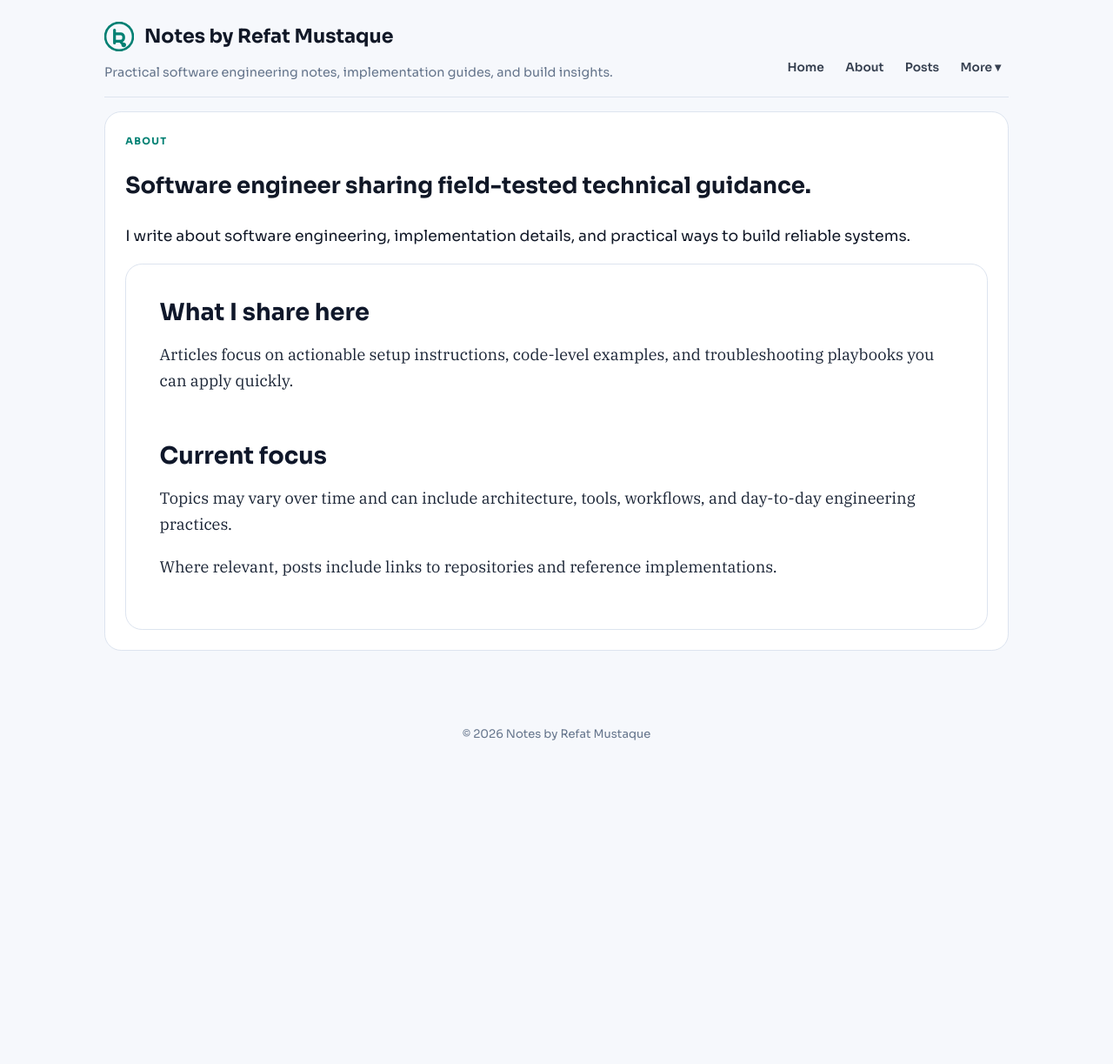
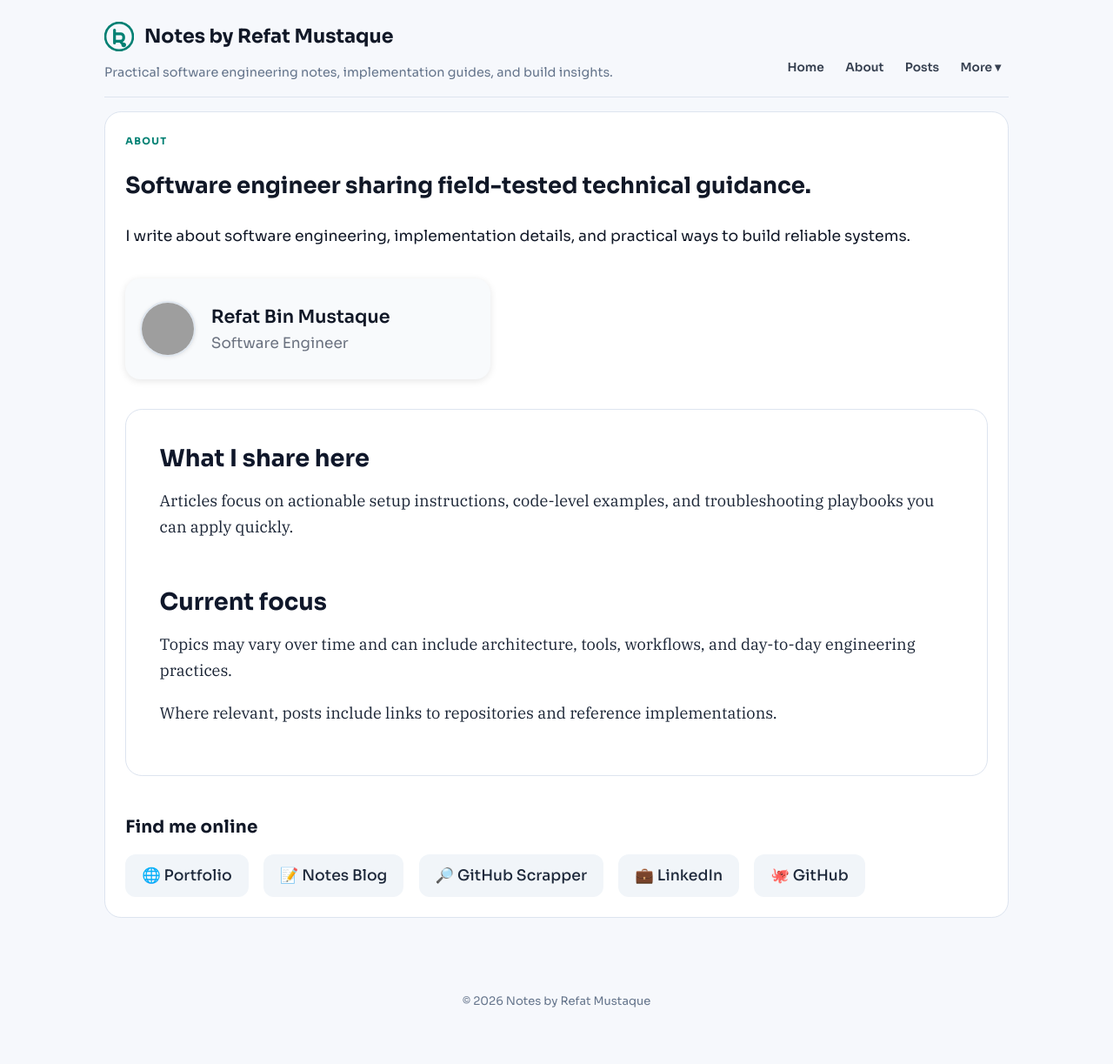
Before and after one commit to RefatMustaque/Pages, a Jekyll site: the page built from about.md, in a window 1280 px wide. Shown: the whole page at 87% size. Built offline with Jekyll 4.4.1, drawn with Linux system fonts in a browser that asks for light colours; before the commit the page ends 916 px from its top, so only the background shows below that; grey boxes are pictures that could not be loaded.

Commit message:
feat: Enhance About page with author details and online links

```diff
--- a/about.md
+++ b/about.md
@@ -3,6 +3,7 @@ layout: default
 title: About
 permalink: /about/
 ---
+
 
 
 <section class="hero">
@@ -12,6 +13,15 @@ permalink: /about/
     I write about software engineering, implementation details,
     and practical ways to build reliable systems.
   </p>
+  <div class="author-card" style="margin:2em 0 2em 0;padding:1.5em 1em;background:#f8fafc;border-radius:1em;box-shadow:0 2px 8px 0 #e6e6e6;max-width:420px;">
+    <div style="display:flex;align-items:center;gap:1em;">
+      <img src="https://avatars.githubusercontent.com/u/1025589?v=4" alt="Refat Bin Mustaque avatar" style="width:64px;height:64px;border-radius:50%;border:2px solid #e0e7ef;box-shadow:0 1px 4px #e6e6e6;">
+      <div>
+        <div style="font-size:1.2em;font-weight:600;">Refat Bin Mustaque</div>
+        <div style="font-size:0.98em;color:#6b7280;">Software Engineer</div>
+      </div>
+    </div>
+  </div>
 </section>
 
 <section class="prose">
@@ -31,3 +41,14 @@ permalink: /about/
     Where relevant, posts include links to repositories and reference implementations.
   </p>
 </section>
+
+<section class="more-links" style="margin:2.5em 0 0 0;">
+  <h2 style="font-size:1.15em;letter-spacing:0.01em;margin-bottom:0.7em;">Find me online</h2>
+  <div style="display:flex;flex-wrap:wrap;gap:1em;">
+    <a href="https://refatmustaque.com" target="_blank" rel="noopener" style="display:flex;align-items:center;gap:0.5em;padding:0.6em 1.1em;background:#f1f5f9;border-radius:0.7em;font-weight:500;color:#1e293b;text-decoration:none;transition:background 0.2s;">🌐 Portfolio</a>
+    <a href="https://notes.refatmustaque.com" target="_blank" rel="noopener" style="display:flex;align-items:center;gap:0.5em;padding:0.6em 1.1em;background:#f1f5f9;border-radius:0.7em;font-weight:500;color:#1e293b;text-decoration:none;transition:background 0.2s;">📝 Notes Blog</a>
+    <a href="https://githubscrapper.refatmustaque.com" target="_blank" rel="noopener" style="display:flex;align-items:center;gap:0.5em;padding:0.6em 1.1em;background:#f1f5f9;border-radius:0.7em;font-weight:500;color:#1e293b;text-decoration:none;transition:background 0.2s;">🔎 GitHub Scrapper</a>
+    <a href="https://linkedin.com/in/refatmustaque" target="_blank" rel="noopener" style="display:flex;align-items:center;gap:0.5em;padding:0.6em 1.1em;background:#f1f5f9;border-radius:0.7em;font-weight:500;color:#1e293b;text-decoration:none;transition:background 0.2s;">💼 LinkedIn</a>
+    <a href="https://github.com/refatmustaque" target="_blank" rel="noopener" style="display:flex;align-items:center;gap:0.5em;padding:0.6em 1.1em;background:#f1f5f9;border-radius:0.7em;font-weight:500;color:#1e293b;text-decoration:none;transition:background 0.2s;">🐙 GitHub</a>
+  </div>
+</section>
```
Also changed, not shown: .github/agents/jekyll-safe-maintainer.agent.md.
